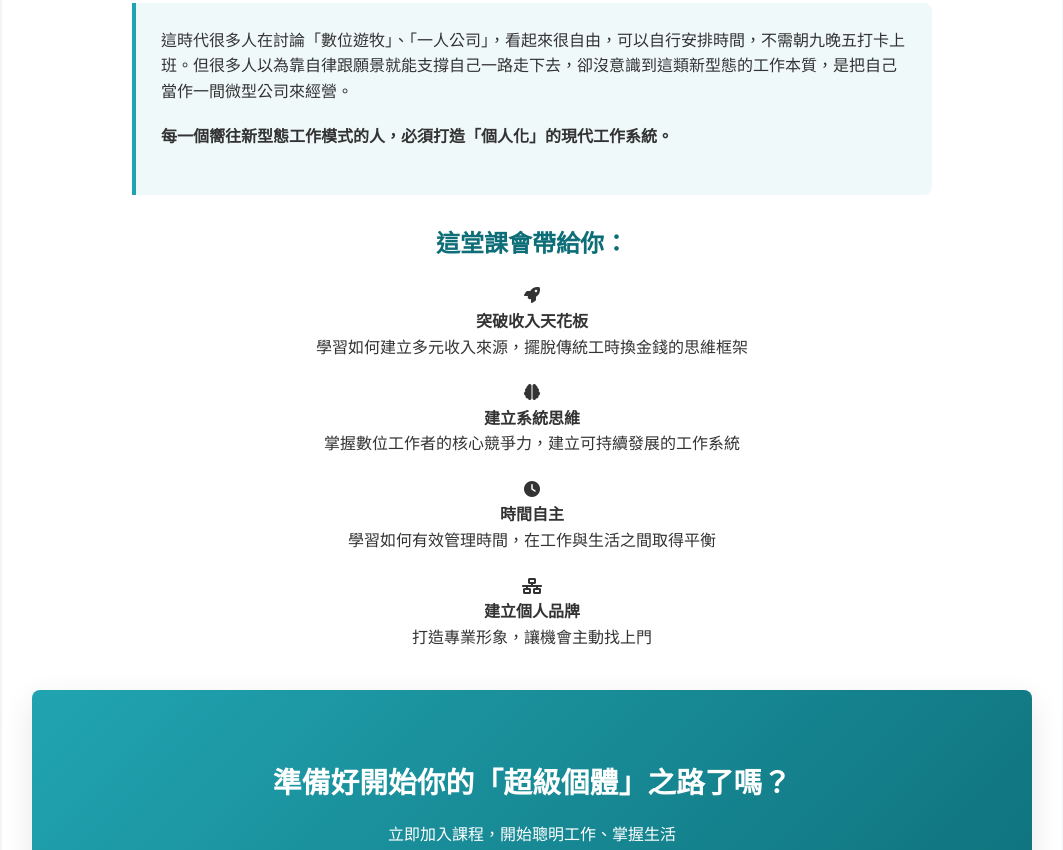
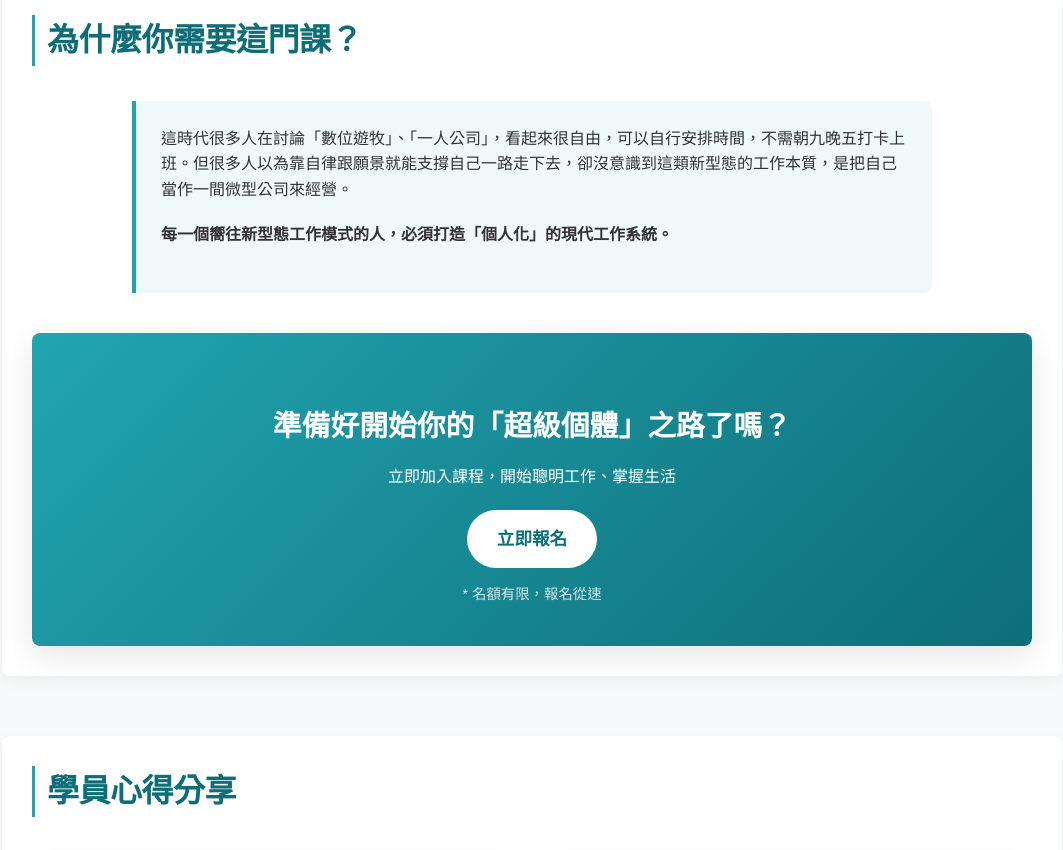
Before and after one commit to Raymondhou0917/Life-KIT, a website: page index.html in a window 1280 px wide. Shown: the part 1463-2313 px from the top of the page, without its empty margins (108-1171 px from the left). Drawn offline with Linux system fonts and the light colour scheme.

Commit message:
優化首頁 RWD、動畫、講師區塊外部連結，並移除課程效益區塊

```diff
--- a/index.html
+++ b/index.html
@@ -32,7 +32,7 @@
                             <img src="image/Raymond 去背照2.png" alt="雷蒙三十工作照" class="instructor-portrait">
                         </div>
                         <div class="instructor-info">
-                            <h2>關於講師</h2>
+                            <h2>講師簡介</h2>
                             <div class="instructor-credentials">
                                 <h3>侯智薰（雷蒙）</h3>
                                 <ul class="achievements">
@@ -52,6 +52,7 @@
                                     <span class="label">電子報訂閱者</span>
                                 </div>
                             </div>
+                            <a href="https://raymondhouch.com/about/" class="cta-button primary" target="_blank" rel="noopener">更多關於雷蒙</a>
                             <p class="instructor-quote">開創線上學習 3.0 模式的「Notion 線上訓練營」，推出多種數位工作術的課程和顧問服務，幫助更多現代人聰明工作、好好生活。</p>
                         </div>
                     </div>
@@ -64,32 +65,6 @@
                         <div class="intro-highlight">
                             <p>這時代很多人在討論「數位遊牧」、「一人公司」，看起來很自由，可以自行安排時間，不需朝九晚五打卡上班。但很多人以為靠自律跟願景就能支撐自己一路走下去，卻沒意識到這類新型態的工作本質，是把自己當作一間微型公司來經營。</p>
                             <p><strong>每一個嚮往新型態工作模式的人，必須打造「個人化」的現代工作系統。</strong></p>
-                        </div>
-
-                        <div class="course-benefits">
-                            <h3>這堂課會帶給你：</h3>
-                            <div class="benefits-grid">
-                                <div class="benefit-item">
-                                    <i class="fas fa-rocket"></i>
-                                    <h4>突破收入天花板</h4>
-                                    <p>學習如何建立多元收入來源，擺脫傳統工時換金錢的思維框架</p>
-                                </div>
-                                <div class="benefit-item">
-                                    <i class="fas fa-brain"></i>
-                                    <h4>建立系統思維</h4>
-                                    <p>掌握數位工作者的核心競爭力，建立可持續發展的工作系統</p>
-                                </div>
-                                <div class="benefit-item">
-                                    <i class="fas fa-clock"></i>
-                                    <h4>時間自主</h4>
-                                    <p>學習如何有效管理時間，在工作與生活之間取得平衡</p>
-                                </div>
-                                <div class="benefit-item">
-                                    <i class="fas fa-network-wired"></i>
-                                    <h4>建立個人品牌</h4>
-                                    <p>打造專業形象，讓機會主動找上門</p>
-                                </div>
-                            </div>
                         </div>
                     </div>
                 </section>
```
Also changed, not shown: 1 other file.
